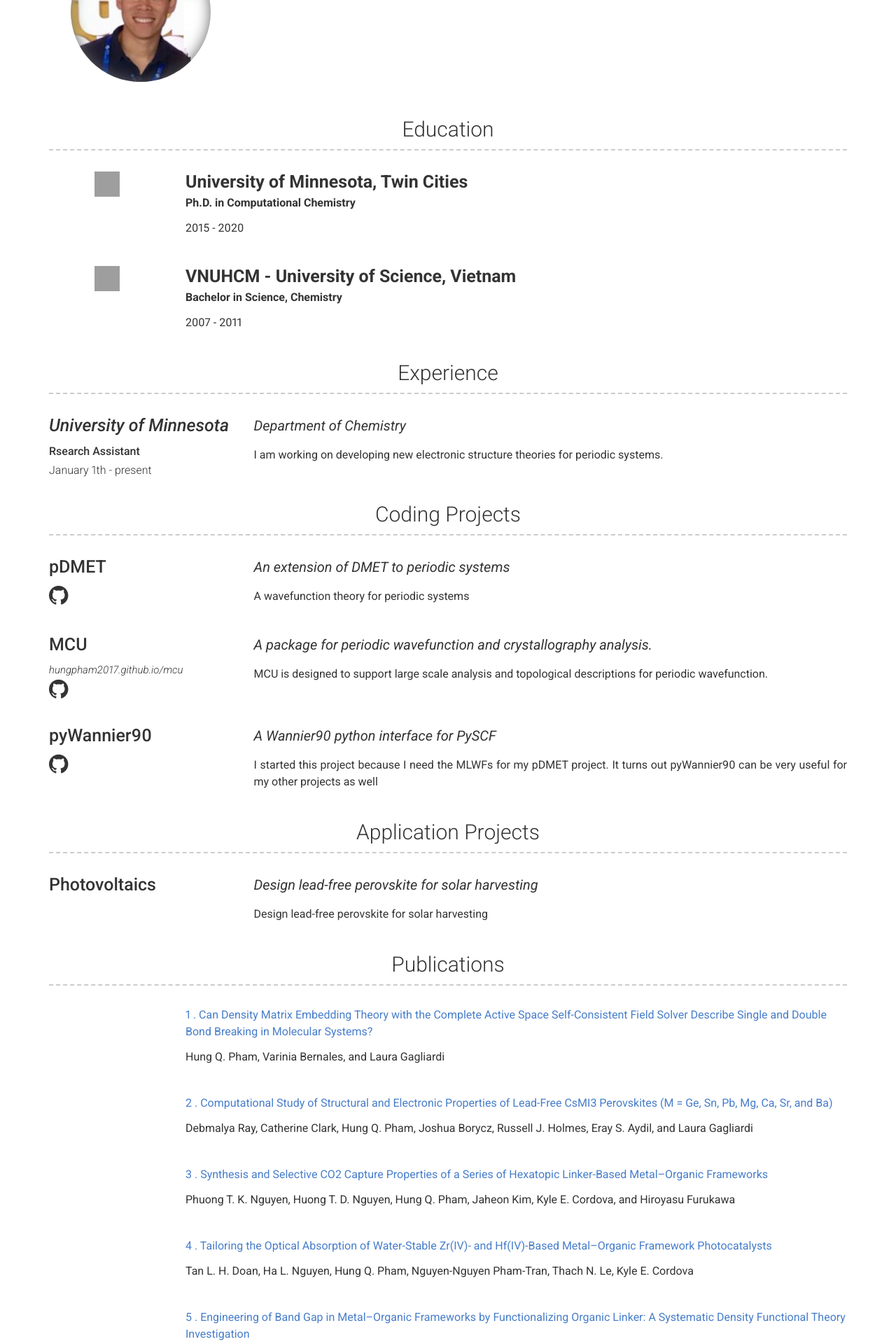
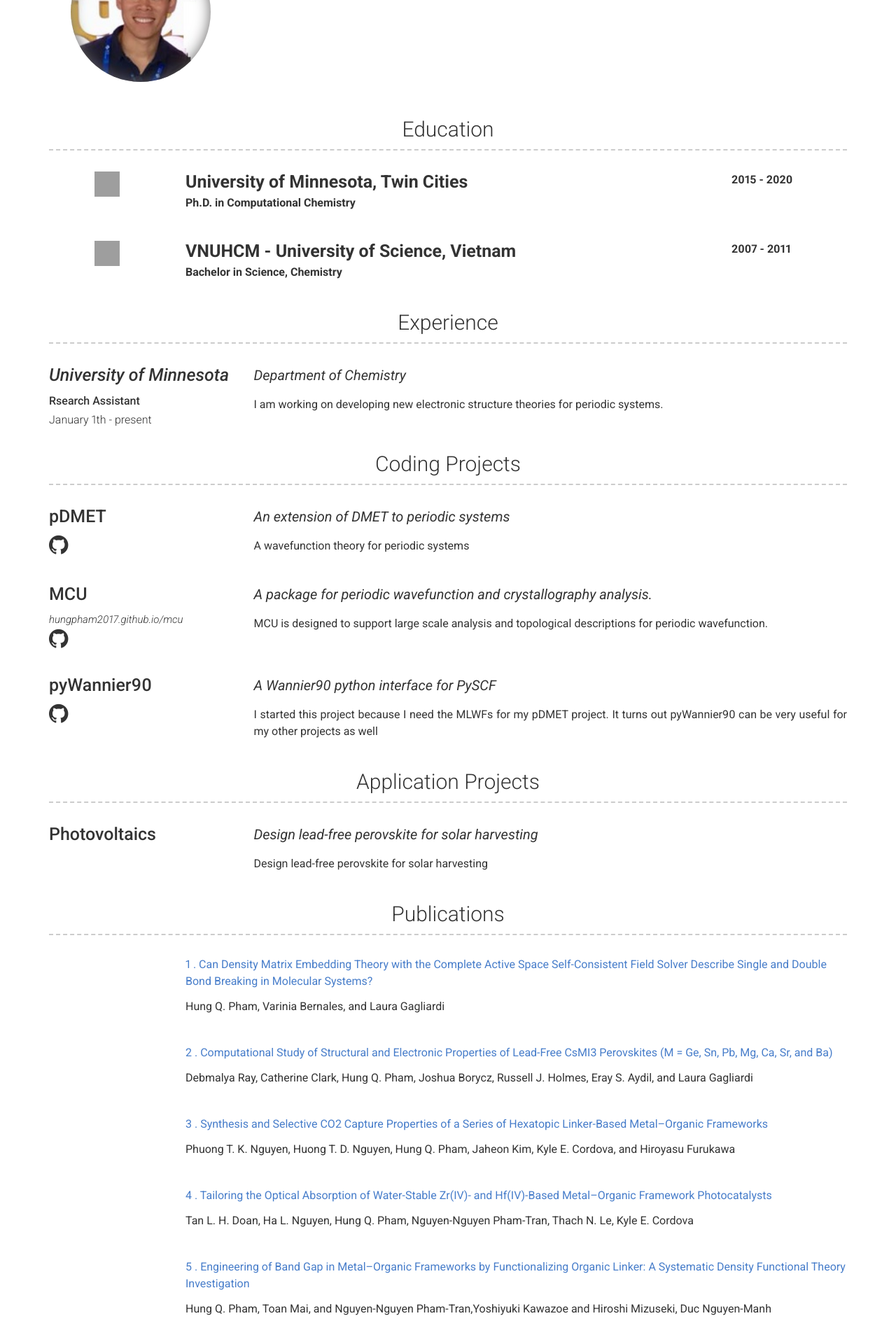
Before and after one commit to hungpham2017/hungpham2017.github.io, a Jekyll site: the page built from index.md, in a window 1280 px wide. Shown: the part 372-2292 px from the top of the page at 70% size. Built offline with Jekyll 4.4.1, drawn with Linux system fonts in a browser that asks for light colours; grey boxes are pictures that could not be loaded.

```diff
--- a/_includes/education.html
+++ b/_includes/education.html
@@ -9,12 +9,15 @@
         </div>
       {%- endif -%}
 
-      <div class="{{ 'col-xs-12 ' }}{%- if site.education_image -%}col-sm-9 col-md-10 col-print-12{%- endif -%}">
+      <div class="{{ 'col-xs-12 ' }}{%- if site.education_image -%}col-sm-7 col-md-8 col-print-12{%- endif -%}">
         <h4><b>{{ education.name }}</b></h4>
         <p><b>{{ education.qualification }}</b></p>
-        <p>{{ education.dates }}</p>
+      </div>
 
+      <div class="{{ 'col-xs-12 ' }}{%- if site.education_image -%}col-sm-2 col-md-2 col-print-12{%- endif -%}">
+        <p><b>{{ education.dates }}</b></p>
       </div>
+
     </div>
   {% endfor %}
 </div>
```
